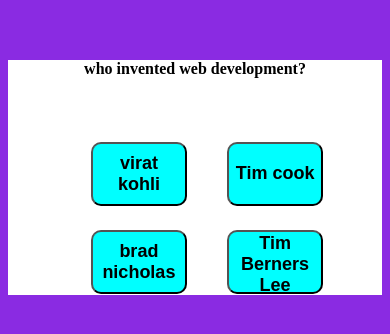
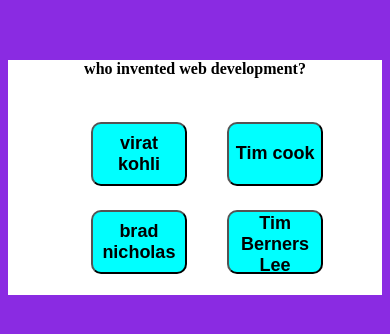
Before and after one commit to posamyesh/quiz-app, a plain HTML site: page index.html in a window 390 px wide. Both pictures are taken after a click on the button "Start". Drawn offline with Linux system fonts and the light colour scheme.

Commit message:
moving buttons to the up

```diff
--- a/style.css
+++ b/style.css
@@ -18,6 +18,7 @@ body{
     column-gap: 1.5rem;
     margin-top: 5.5rem;
     position: relative;
+    bottom: 20px;
 
 
 }
@@ -63,6 +64,7 @@ body{
     .option-box{
         position:relative;
         width: 60%;
+        bottom: 20px;
         margin-top: 4rem;
 
     }
```
